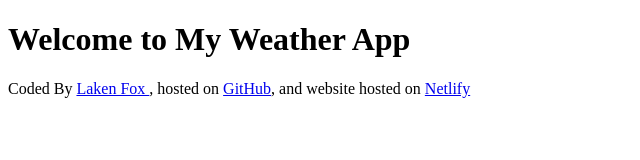
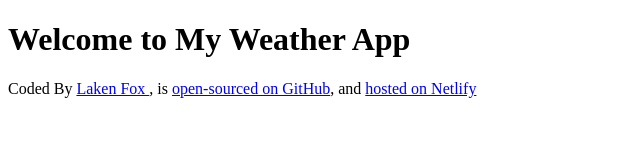
Before and after one commit to lakenfox9/My-Weather-App, a plain HTML site: page index.html in a window 1280 px wide. Shown: the whole page, without its empty margins (0-640 px from the left). Drawn offline with Linux system fonts and the light colour scheme.

Commit message:
Updated footer links

```diff
--- a/index.html
+++ b/index.html
@@ -9,13 +9,12 @@
     <h1>Welcome to My Weather App</h1>
     <footer>
       Coded By
-      <a href="https://github.com/lakenfox9" target="_blank"> Laken Fox </a>,
-      hosted on
-      <a href="https://github.com/lakenfox9/My-Weather-App" target="_blank"
-        >GitHub</a
-      >, and website hosted on
+      <a href="https://github.com/lakenfox9" target="_blank"> Laken Fox </a>, is
+      <a href="https://github.com/lakenfox9/My-Weather-App" target="_blank">
+        open-sourced on GitHub</a
+      >, and
       <a href="https://laken-weather-app.netlify.app/" target="_blank">
-        Netlify
+        hosted on Netlify
       </a>
     </footer>
   </body>
```
